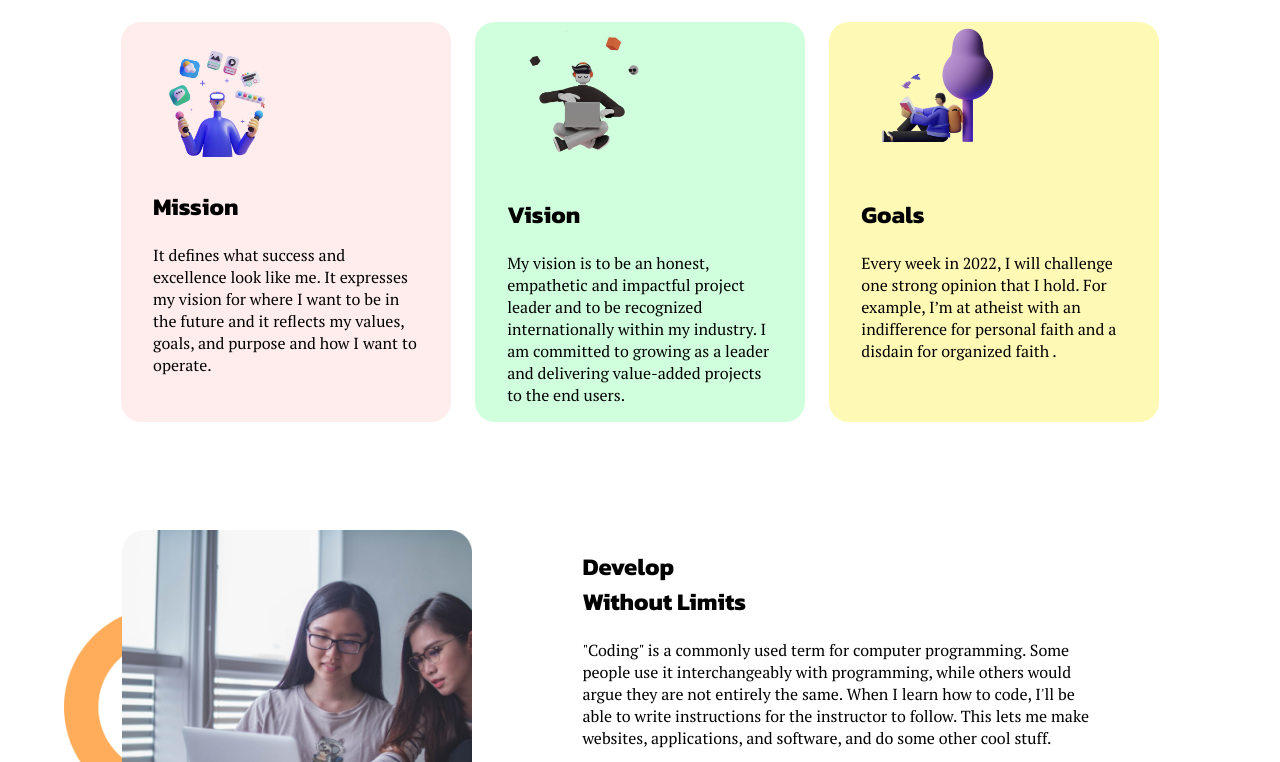
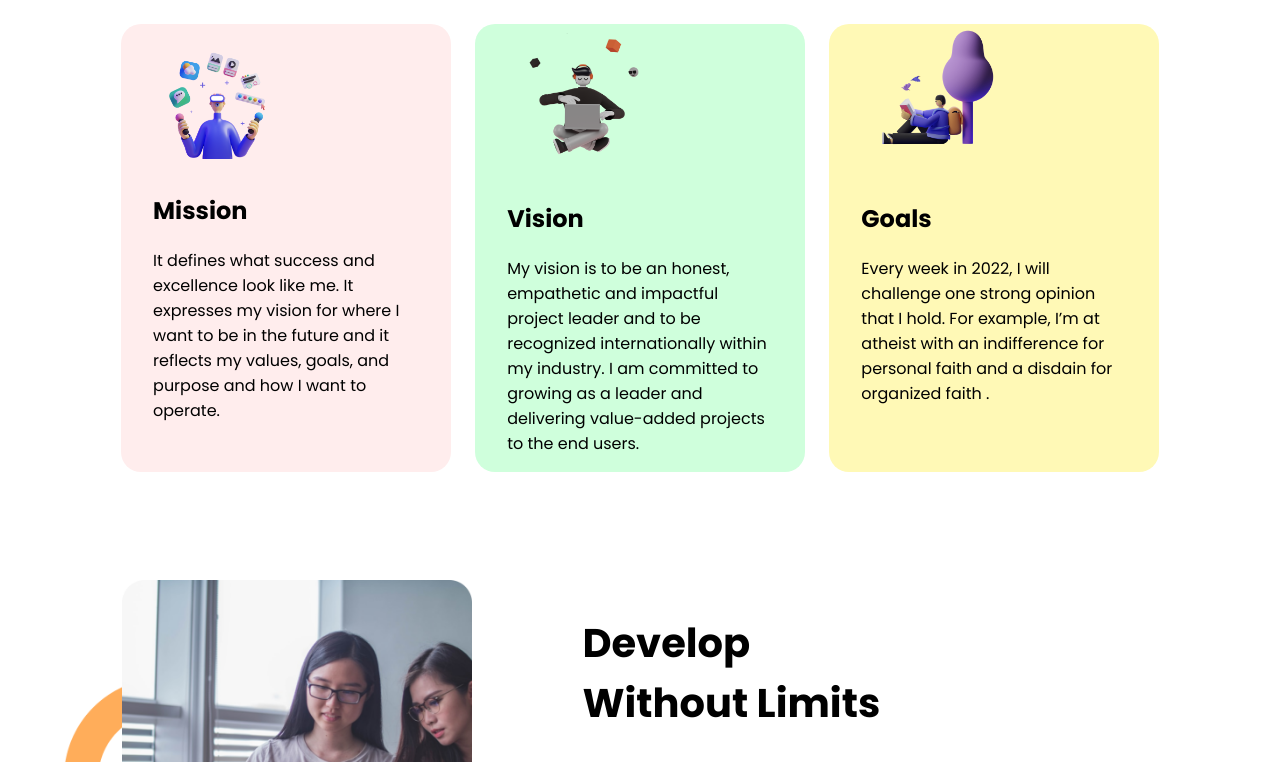
Before and after one commit to Warejali/Assignment-01, a plain HTML site: page index.html in a window 1280 px wide. Shown: the part 681-1443 px from the top of the page. Drawn offline with Linux system fonts and the light colour scheme.

Commit message:
font change

```diff
--- a/index.html
+++ b/index.html
@@ -110,7 +110,7 @@
     <!-- Google font -->
     <link rel="preconnect" href="https://fonts.googleapis.com">
     <link rel="preconnect" href="https://fonts.gstatic.com" crossorigin>
-    <link href="https://fonts.googleapis.com/css2?family=Kanit:wght@400;500;700&family=PT+Serif:ital,wght@0,400;0,700;1,400&display=swap" rel="stylesheet">
+    <link href="https://fonts.googleapis.com/css2?family=Poppins:wght@400;700&display=swap" rel="stylesheet">
     <link href="https://fonts.googleapis.com/css2?family=Lobster&display=swap" rel="stylesheet">
 </body>
 </html>
--- a/style.css
+++ b/style.css
@@ -3,10 +3,10 @@ font-family: 'PT Serif', serif; */
 body{
     margin: 0;
     padding: 0;
-    font-family: 'PT Serif', serif;
+    font-family: 'Poppins', sans-serif;
 }
-h1,h2,h3,h4{
-    font-family: 'Kanit', sans-serif;
+h1{
+    font-size: 40px;
 }
 
 .section{
```
